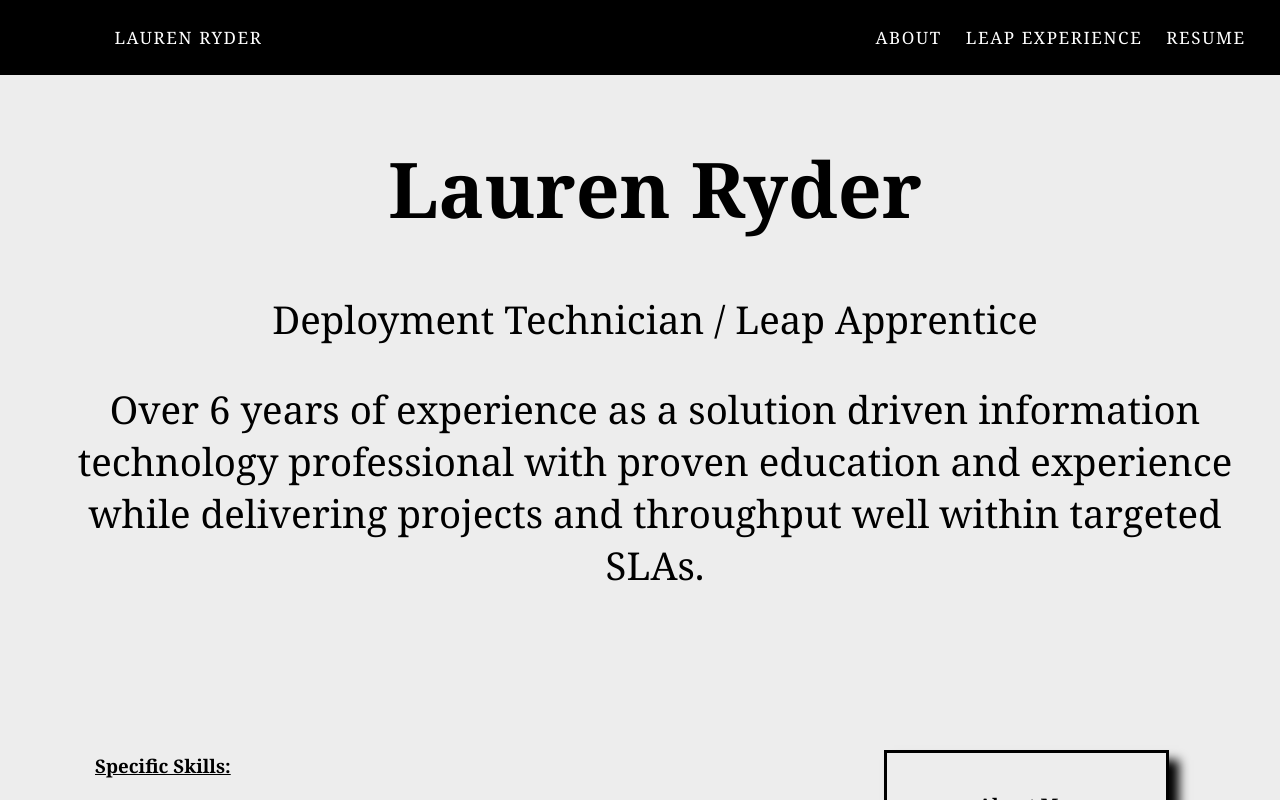
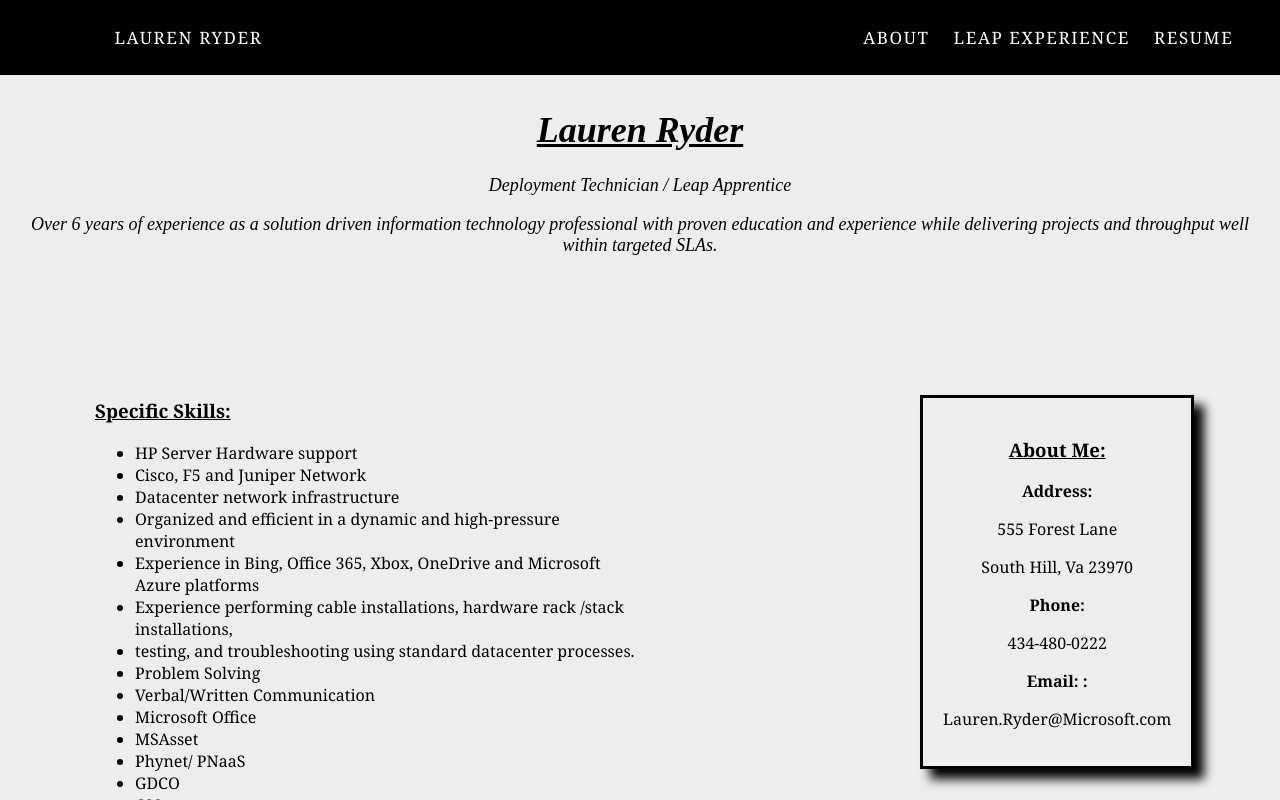
Before and after one commit to LaRyder/CapstoneResume, a React (Create React App) app: page /Resume in a window 1280 px wide. Shown: the top 800 px of the page. Built offline with nearby package versions, Linux system fonts and the light colour scheme.

Commit message:
Adding styles to Resume page

```diff
--- a/src/pages/Resume/Experiene.js
+++ b/src/pages/Resume/Experiene.js
@@ -5,7 +5,7 @@ class Experience extends Component {
     render (){
         return (
         <div class="Middle">
-            <h4><b><u>My Experience:</u></b></h4>
+            <h4 className='mHeader'><b><u>My Experience:</u></b></h4>
             <p><b>Microsoft Leap Internal Program July 2021 - Present</b></p>
             <p>Leap Apprentice</p>
             <p>Work as part of a development team to implement solutions on impactful projects.</p>
--- a/src/pages/Resume/Header.js
+++ b/src/pages/Resume/Header.js
@@ -5,11 +5,9 @@ class Header extends Component {
     render (){
         return (
         <div class="top">
-        <div class="header">
-            <h1><strong>Lauren Ryder</strong></h1>
+            <h1><u><b>Lauren Ryder</b></u></h1>
             <p>Deployment Technician / Leap Apprentice</p>
             <p>Over 6 years of experience as a solution driven information technology professional with proven education and experience while delivering projects and throughput well within targeted SLAs.</p>
-            </div>
         </div>
         );
     }
--- a/src/pages/Resume/Resume.css
+++ b/src/pages/Resume/Resume.css
@@ -1,18 +1,27 @@
 .top {
-  display: flex;
   padding-left: 30px;
-}
-
-.header {
+  padding: 10px;
   text-align: center;
-  padding: 10px;
+  font-style: italic;
+  font-family: "cursive";
+  font-size: large;
 }
 
 body {
   margin: 0px;
   font-family: Georgia, "Times New Roman", Times, serif;
   color: black;
+  text-align: left;
+  background-color: rgb(237, 237, 237);
+}
+
+.mHeader {
   text-align: center;
+}
+
+.Middle {
+  margin-left: 25px;
+  margin-right: 25px;
 }
 
 code {
@@ -32,12 +41,17 @@ code {
 }
 
 aside {
-  margin-left: 80px;
-  margin: 8%;
+  margin: 6%;
   width: 20%;
   padding: 20px;
+  margin-left: 15%;
+  margin-top: 8%;
   border: solid;
   box-shadow: 10px 10px 10px;
   text-align: center;
   height: 100%;
 }
+
+.Bottom {
+  text-align: center;
+}
```
